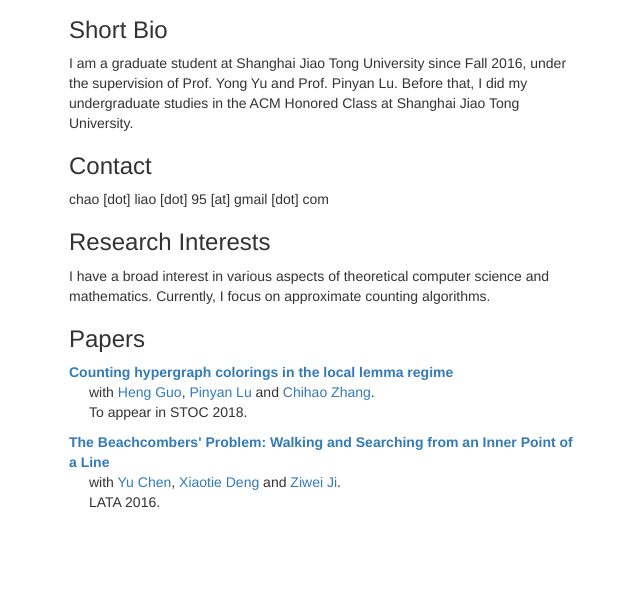
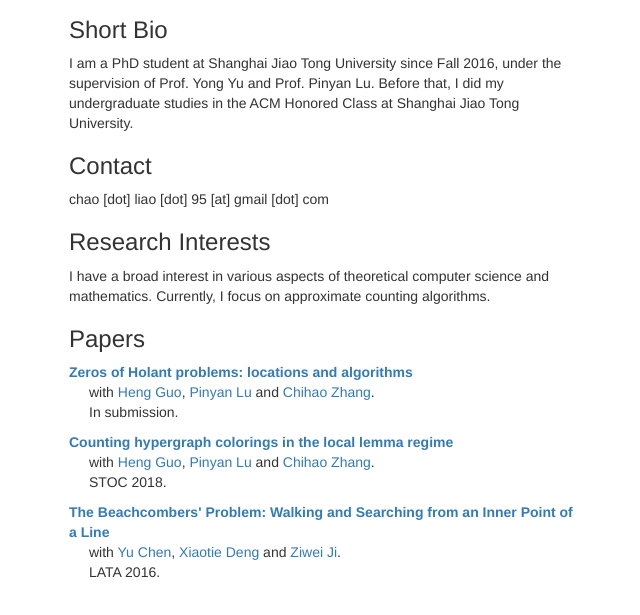
Before and after one commit to chaofromsichuan/homepage, a plain HTML site: page index.html in a window 1280 px wide. Shown: the part 143-758 px from the top of the page, without its empty margins (315-955 px from the left). Drawn offline with Linux system fonts and the light colour scheme.

Commit message:
add a paper

```diff
--- a/index.html
+++ b/index.html
@@ -12,16 +12,21 @@
 <body style="margin-right:30%;margin-left:30%;margin-top:100px;margin-bottom:0;">
     <h1>Chao Liao 廖超</h1>
     <h3>Short Bio</h3>
-    <p>I am a graduate student at Shanghai Jiao Tong University since Fall 2016, under the supervision of Prof. Yong Yu and Prof. Pinyan Lu. Before that, I did my undergraduate studies in the ACM Honored Class at Shanghai Jiao Tong University.</p>
+    <p>I am a PhD student at Shanghai Jiao Tong University since Fall 2016, under the supervision of Prof. Yong Yu and Prof. Pinyan Lu. Before that, I did my undergraduate studies in the ACM Honored Class at Shanghai Jiao Tong University.</p>
     <h3>Contact </h3>
     <p>chao [dot] liao [dot] 95 [at] gmail [dot] com</p>
     <h3>Research Interests</h3>
     <p>I have a broad interest in various aspects of theoretical computer science and mathematics. Currently, I focus on approximate counting algorithms.</p>
     <h3>Papers </h3>
     <div style="margin-bottom:10px;">
+        <p id="paper-title"><a href="https://arxiv.org/abs/1807.09129"><strong>Zeros of Holant problems: locations and algorithms</strong></a><strong> </strong></p>
+        <p id="coauthors">with <a href="https://homepages.inf.ed.ac.uk/hguo/">Heng Guo</a>, <a href="http://itcs.shufe.edu.cn/pinyan/">Pinyan Lu</a> and <a href="http://chihaozhang.com/">Chihao Zhang</a>.</p>
+        <p id="paper-genre">In submission.</p>
+    </div>
+    <div style="margin-bottom:10px;">
         <p id="paper-title"><a href="https://arxiv.org/abs/1711.03396"><strong>Counting hypergraph colorings in the local lemma regime</strong></a><strong> </strong></p>
         <p id="coauthors">with <a href="https://homepages.inf.ed.ac.uk/hguo/">Heng Guo</a>, <a href="http://itcs.shufe.edu.cn/pinyan/">Pinyan Lu</a> and <a href="http://chihaozhang.com/">Chihao Zhang</a>.</p>
-        <p id="paper-genre">To appear in STOC 2018.</p>
+        <p id="paper-genre">STOC 2018.</p>
     </div>
     <div>
         <p id="paper-title"><a href="https://link.springer.com/chapter/10.1007/978-3-319-30000-9_21"><strong>The Beachcombers' Problem: Walking and Searching from an Inner Point of a Line</strong></a> </p>
```
